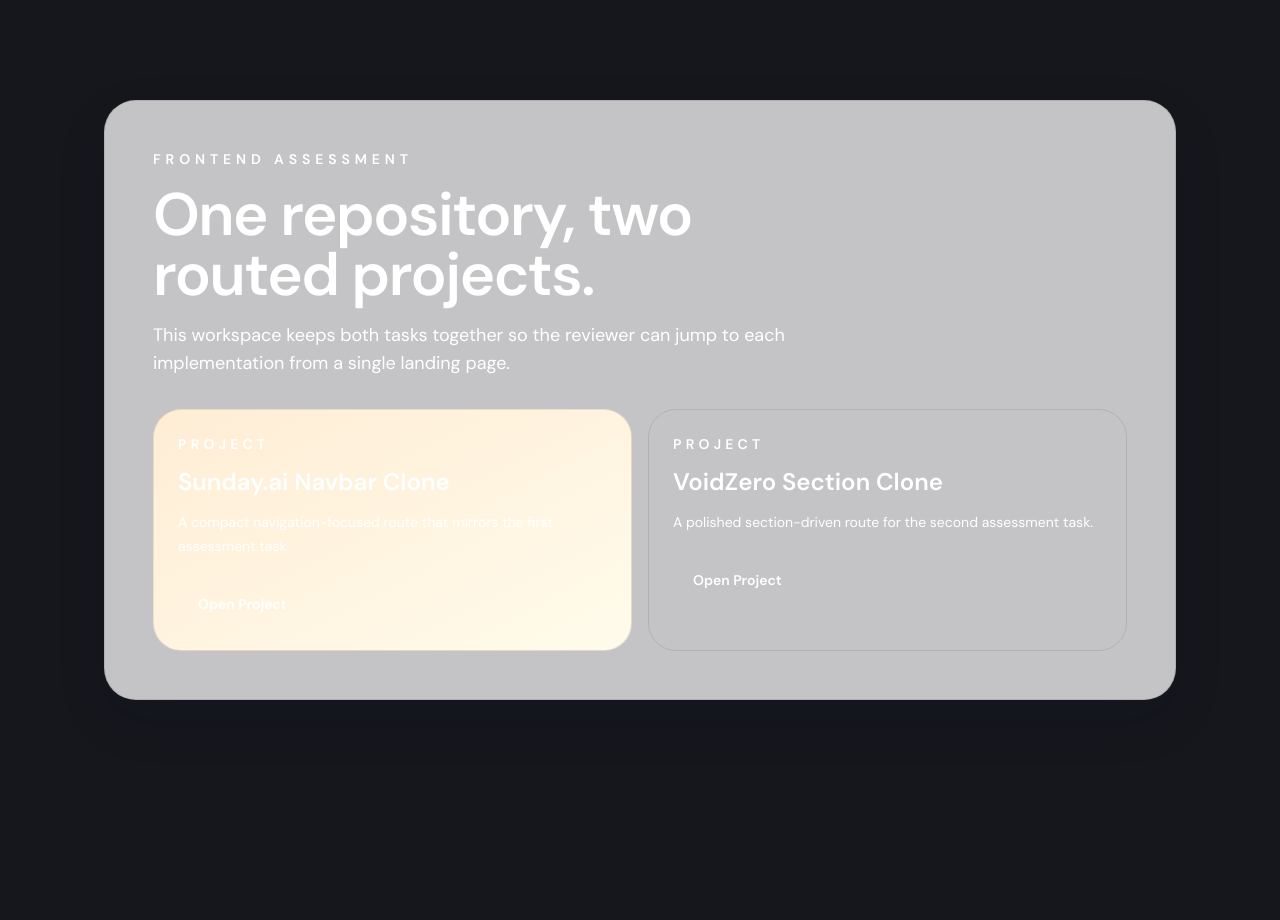
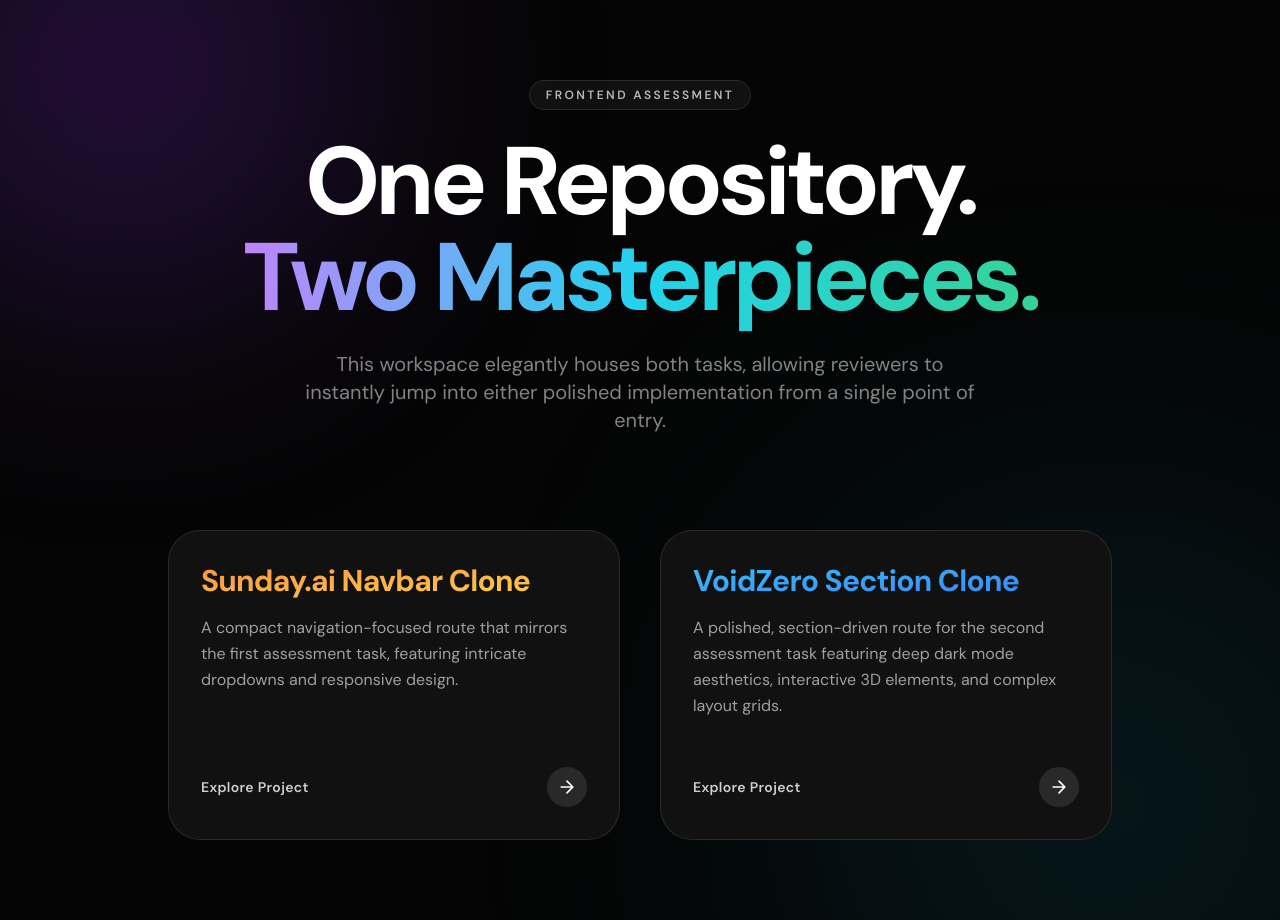
Before and after one commit to Techy-Play/Intern, a Next.js app: page / in a window 1280 px wide. Before the commit the page ends 800 px from the top, so only its background shows below. Built offline with nearby package versions, Linux system fonts and the light colour scheme; a web font is replaced by a local one.

Commit message:
improved landingpage

```diff
--- a/src/app/page.tsx
+++ b/src/app/page.tsx
@@ -4,61 +4,85 @@
   {
     title: "Sunday.ai Navbar Clone",
     description:
-      "A compact navigation-focused route that mirrors the first assessment task.",
+      "A compact navigation-focused route that mirrors the first assessment task, featuring intricate dropdowns and responsive design.",
     href: "/sunday",
-    accent: "from-orange-100 to-amber-50",
+    glow: "hover:shadow-[0_0_40px_-10px_rgba(249,115,22,0.4)]",
+    borderHover: "group-hover:border-orange-500/50",
+    textGradient: "from-orange-400 to-amber-300",
+    bgGradient: "from-orange-500/10 to-amber-500/5",
   },
   {
     title: "VoidZero Section Clone",
     description:
-      "A polished section-driven route for the second assessment task.",
+      "A polished, section-driven route for the second assessment task featuring deep dark mode aesthetics, interactive 3D elements, and complex layout grids.",
     href: "/voidzero",
-    accent: "from-slate-100 to-blue-50",
+    glow: "hover:shadow-[0_0_40px_-10px_rgba(56,189,248,0.4)]",
+    borderHover: "group-hover:border-sky-500/50",
+    textGradient: "from-sky-400 to-blue-500",
+    bgGradient: "from-sky-500/10 to-blue-500/5",
   },
 ];
 
 export default function HomePage() {
   return (
-    <main className="mx-auto flex min-h-screen max-w-6xl flex-col justify-center px-6 py-16 md:px-10">
-      <section className="space-y-8 rounded-[2rem] border border-black/10 bg-white/75 p-8 shadow-soft backdrop-blur md:p-12">
-        <div className="max-w-2xl space-y-4">
-          <p className="text-sm font-semibold uppercase tracking-[0.35em] text-slate-500">
+    <main className="relative flex min-h-screen flex-col items-center justify-center overflow-hidden bg-[#050505] font-sans text-white selection:bg-white/20">
+      {/* Dynamic Background Elements */}
+      <div className="pointer-events-none absolute inset-0 flex items-center justify-center">
+        <div className="absolute top-[-20%] left-[-10%] h-[500px] w-[500px] rounded-full bg-purple-600/20 blur-[120px]" />
+        <div className="absolute bottom-[-20%] right-[-10%] h-[600px] w-[600px] rounded-full bg-cyan-600/15 blur-[150px]" />
+      </div>
+
+      <div className="relative z-10 mx-auto w-full max-w-5xl px-6 py-20 md:px-10">
+        <div className="mb-16 md:mb-24 text-center space-y-6">
+          <div className="inline-flex items-center rounded-full border border-white/10 bg-white/5 px-4 py-1.5 backdrop-blur-md">
+            <span className="text-xs font-semibold uppercase tracking-[0.2em] text-white/70">
               Frontend Assessment
-          </p>
-          <h1 className="text-4xl font-semibold tracking-tight text-slate-950 md:text-6xl">
-            One repository, two routed projects.
+            </span>
+          </div>
+          <h1 className="text-5xl font-bold tracking-tighter sm:text-6xl md:text-7xl lg:text-8xl">
+            One Repository.<br />
+            <span className="bg-gradient-to-r from-purple-400 via-cyan-400 to-emerald-400 bg-clip-text text-transparent">
+              Two Masterpieces.
+            </span>
           </h1>
-          <p className="text-base leading-7 text-slate-600 md:text-lg">
-            This workspace keeps both tasks together so the reviewer can jump to
-            each implementation from a single landing page.
+          <p className="mx-auto max-w-2xl text-lg text-white/50 md:text-xl leading-relaxed">
+            This workspace elegantly houses both tasks, allowing reviewers to instantly jump into either polished implementation from a single point of entry.
           </p>
         </div>
 
-        <div className="grid gap-4 md:grid-cols-2">
+        <div className="grid gap-6 md:grid-cols-2 lg:gap-10">
           {projects.map((project) => (
+            <Link href={project.href} key={project.title} className={`group block outline-none rounded-[2rem] transition-all duration-500 ease-out hover:-translate-y-2 ${project.glow}`}>
               <article
-              key={project.title}
-              className={`rounded-[1.75rem] border border-black/10 bg-gradient-to-br ${project.accent} p-6 transition hover:-translate-y-1 hover:shadow-soft`}
+                className={`relative flex h-full flex-col justify-between overflow-hidden rounded-[2rem] border border-white/10 bg-[#111111] p-8 transition-colors duration-500 ${project.borderHover}`}
               >
-              <p className="text-sm font-semibold uppercase tracking-[0.3em] text-slate-500">
-                Project
-              </p>
-              <h2 className="mt-3 text-2xl font-semibold text-slate-950">
+                {/* Background Subtle Gradient */}
+                <div className={`absolute inset-0 bg-gradient-to-br ${project.bgGradient} opacity-0 transition-opacity duration-500 group-hover:opacity-100`} />
+
+                <div className="relative z-10 space-y-4">
+                  <h2 className={`text-3xl font-bold tracking-tight bg-gradient-to-br ${project.textGradient} bg-clip-text text-transparent`}>
                     {project.title}
                   </h2>
-              <p className="mt-3 text-sm leading-6 text-slate-600">
+                  <p className="text-base leading-relaxed text-white/60">
                     {project.description}
                   </p>
-              <Link
-                href={project.href}
-                className="mt-6 inline-flex items-center rounded-full bg-slate-950 px-5 py-3 text-sm font-semibold text-white transition hover:bg-slate-800"
-              >
-                Open Project
+                </div>
+
+                <div className="relative z-10 mt-12 flex items-center justify-between">
+                  <span className="text-sm font-semibold tracking-wide text-white/80 group-hover:text-white transition-colors">
+                    Explore Project
+                  </span>
+                  <div className="flex h-10 w-10 items-center justify-center rounded-full bg-white/10 transition-transform duration-500 group-hover:translate-x-2 group-hover:bg-white/20">
+                    <svg width="20" height="20" viewBox="0 0 24 24" fill="none" stroke="currentColor" strokeWidth="2" strokeLinecap="round" strokeLinejoin="round">
+                      <path d="M5 12h14M12 5l7 7-7 7"/>
+                    </svg>
+                  </div>
+                </div>
+              </article>
             </Link>
-            </article>
           ))}
         </div>
-      </section>
+      </div>
     </main>
   );
 }
```
Lines whose indentation alone changed are shown as unchanged.
